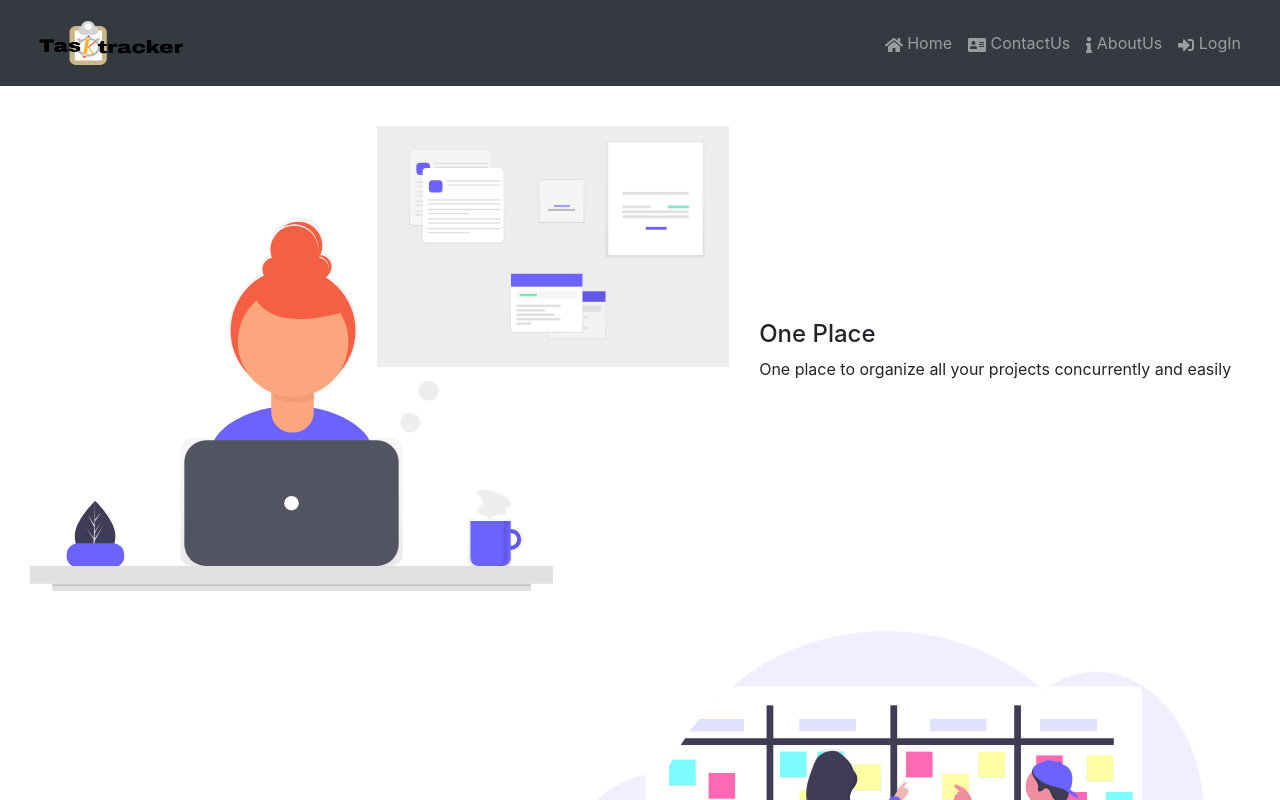
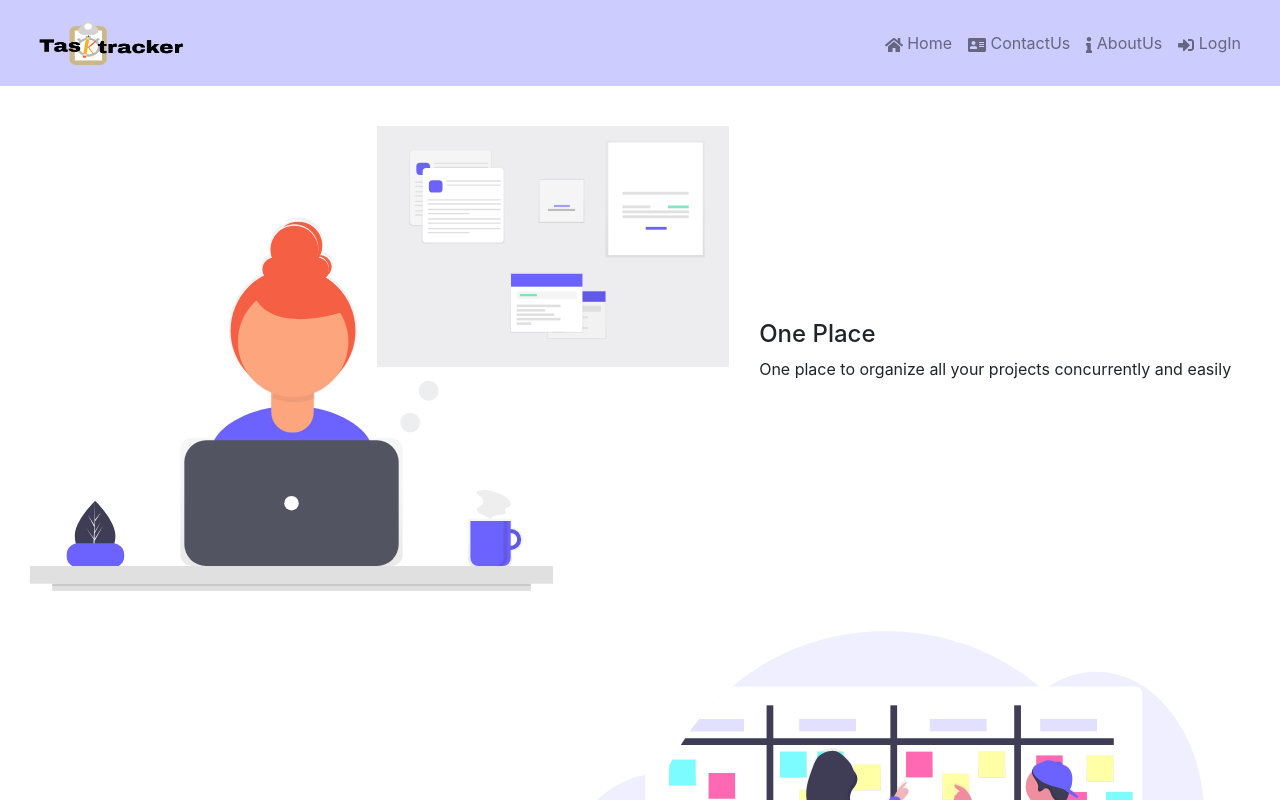
Before and after one commit to falgunpatel96/TaskTrackerAssgn2, a React (Create React App) app: page / in a window 1280 px wide. Shown: the top 800 px of the page. Built offline with nearby package versions, Linux system fonts and the light colour scheme.

Commit message:
minor changes

```diff
--- a/src/common/Header.js
+++ b/src/common/Header.js
@@ -33,7 +33,7 @@ export default class Header extends React.Component {
         return (
 
             <div>
-                <Navbar collapseOnSelect expand="md" bg="dark" variant="dark">
+                <Navbar className="navnav" collapseOnSelect expand="md" bg="ligth" variant="light">
                     <div className="container-fluid">
                         <Navbar.Brand href="/"><img src={logo} className='p-2' alt='TaskTrackerLogo' width='162' height='60' /></Navbar.Brand>
                         <Navbar.Toggle aria-controls="responsive-navbar-nav" />
--- a/src/common/styles.css
+++ b/src/common/styles.css
@@ -29,6 +29,10 @@
     color: floralwhite;
 }
 
+.navnav {
+    background: #ccccff;
+}
+
 /* .text-center{
     margin-top: 10vh !important;
 } */
```
